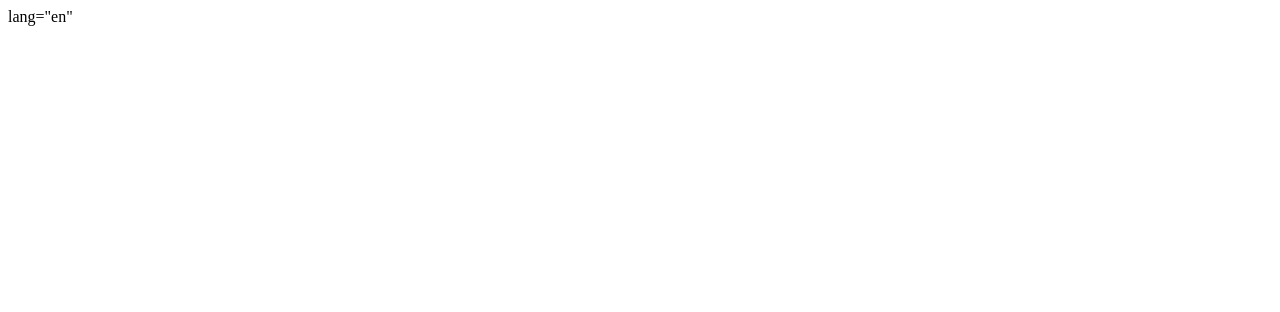
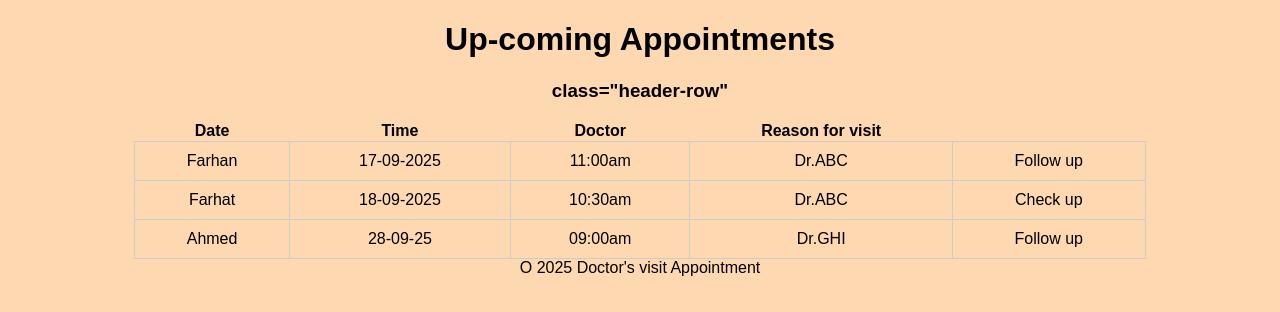
Before and after one commit to hadiaamjad113-lang/Css-Assignment-2, a plain HTML site: page Css_Assigment_6/index.html in a window 1280 px wide. Drawn offline with Linux system fonts and the light colour scheme.

Commit message:
index.html

```diff
--- a/Css_Assigment_6/index.html
+++ b/Css_Assigment_6/index.html
@@ -1,6 +1,66 @@
 <!DOCTYPE html>
-<html>lang="en"
+<html>
+<head>
+  <title>Doctor visit Appointment</title>
+  <style>
+  body{
+    background: #fdd8b0;
+    font-family: Arial;
+    text-align: center;
+  }
+  table{
+    Margin:auto;
+    width:80%;
+    border-collapse: collapse;
+  }
+  td{
+    padding:10px;
+    border:1px solid #ccc;
+  }
+  </style>
+</head>
 <body>
-  <h1 class=title
+
+  <h1 style="color:#ff9800
+  Doctor Visit Appointments</h1>
+  <h3 style="color: #8a007c;>
+    Up-coming Appointments</h3>
+
+    <table>
+      <tr>
+
+    <h3> class="header-row"</h3>
+    <th>Date</th>
+    <th>Time</th>
+    <th>Doctor</th>
+    <th>Reason for visit</th>
+  </tr>
+
+  <tr>
+    <td>Farhan</td>
+    <td>17-09-2025</td>
+    <td>11:00am</td>
+    <td>Dr.ABC</td>
+    <td>Follow up</td>
+  </tr>
+  <tr>
+    <td>Farhat</td>
+    <td>18-09-2025</td>
+    <td>10:30am</td>
+    <td>Dr.ABC</td>
+    <td>Check up</td>
+  </tr>
+  <tr>
+    <td>Ahmed</td>
+    <td>28-09-25</td>
+    <td>09:00am</td>
+    <td>Dr.GHI</td>
+    <td>Follow up</td>
+  </table>
+  <footer>O 2025 Doctor's visit Appointment</footer>
+  </body>
+  </html>
+
+
 
 </body>
```
Also changed, not shown: style.css (deleted, +0 -47 lines), Css_Assigment_6/style.css (deleted).
